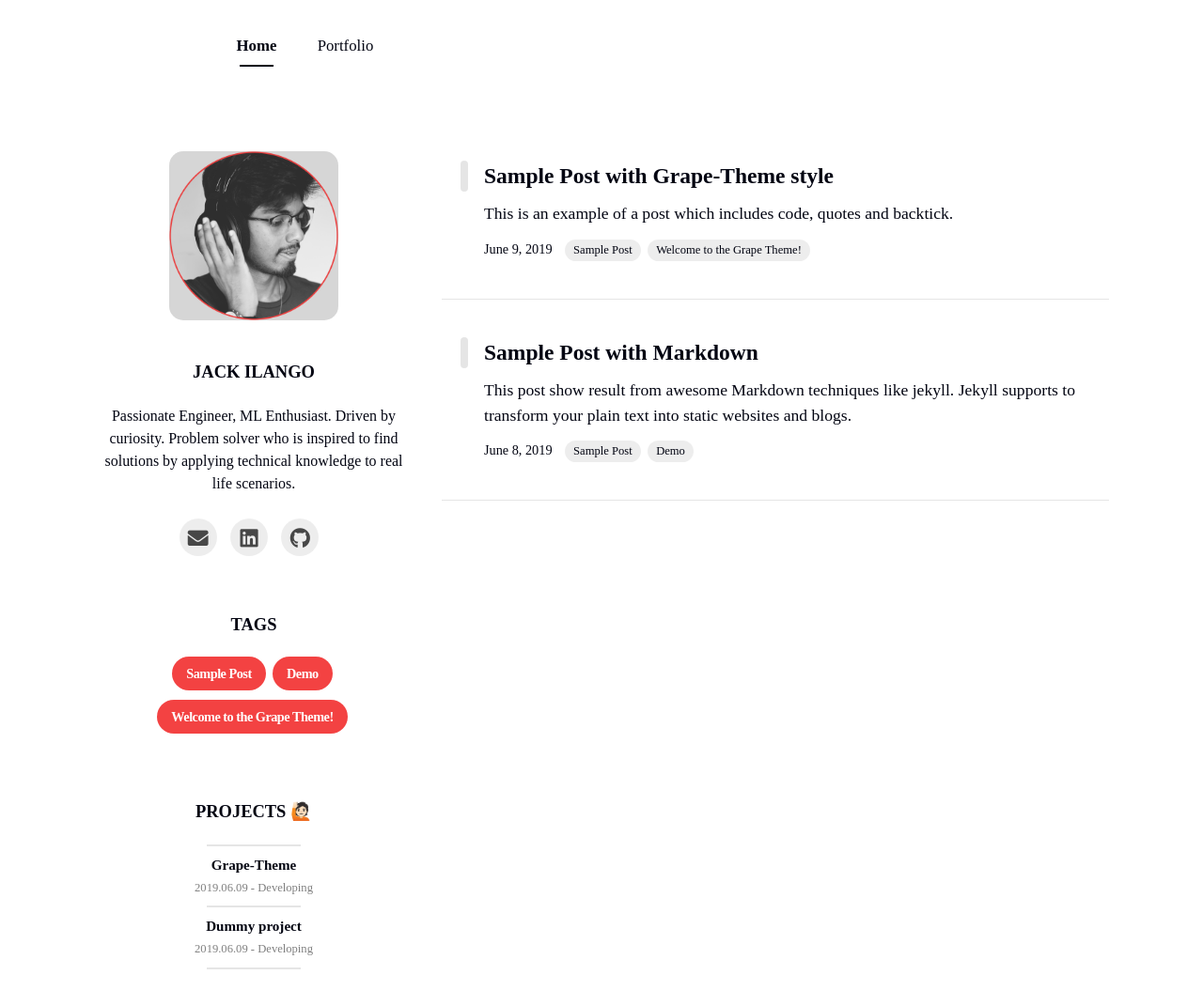
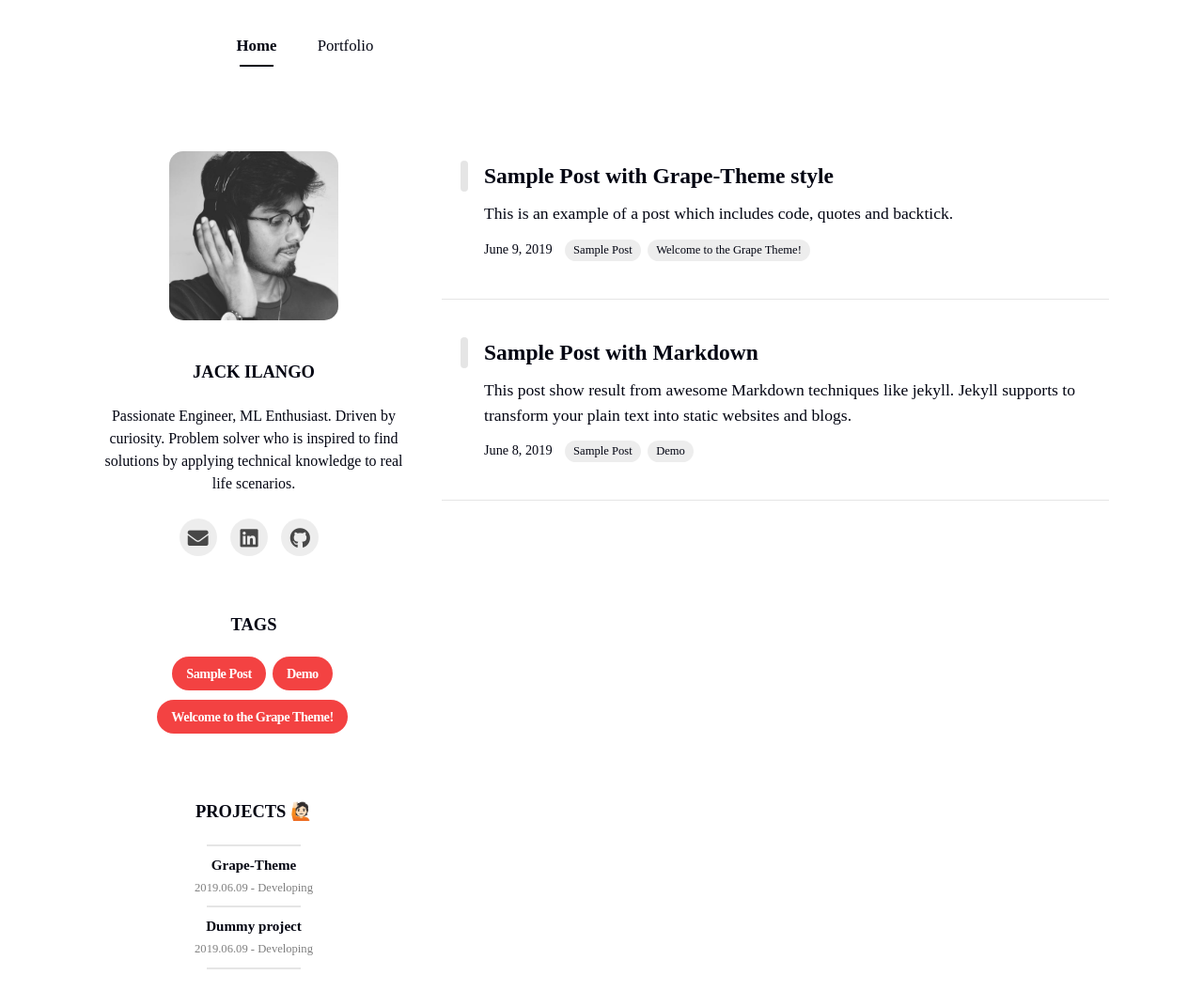
Before and after one commit to jackpraveenraj/jackpraveenraj.github.olddd, a Jekyll site: the page built from index.html, in a window 1280 px wide. Shown: the whole page at 94% size. Built offline with Jekyll 4.4.1, drawn with Linux system fonts in a browser that asks for light colours; nearby versions of some CDN libraries; some web fonts are replaced; the list of posts is cut into pages by our own code.

Commit message:
Update _config.yml

```diff
--- a/_config.yml
+++ b/_config.yml
@@ -9,7 +9,7 @@ theme_settings :
 
   # Profile Settings
   profile :
-    image : assets/img/profilepic.png
+    image : assets/img/prof.jpg
     username : Jack Ilango
     description : Passionate Engineer, ML Enthusiast. Driven by curiosity. Problem solver who is inspired to find solutions by applying technical knowledge to real life scenarios.
     experience :
```
